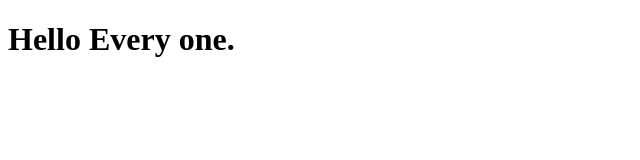
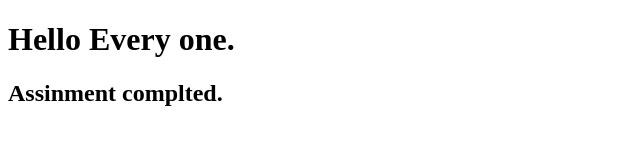
Before and after one commit to bilalfareed83/HelloWorld, a plain HTML site: page index.html in a window 1280 px wide. Shown: the whole page, without its empty margins (0-640 px from the left). Drawn offline with Linux system fonts and the light colour scheme.

Commit message:
Update index.html

```diff
--- a/index.html
+++ b/index.html
@@ -7,5 +7,6 @@
   </head>
   <body>
     <h1>Hello Every one.</h1>
+    <h2>Assinment complted.</h2>
   </body>
 </html>
```
